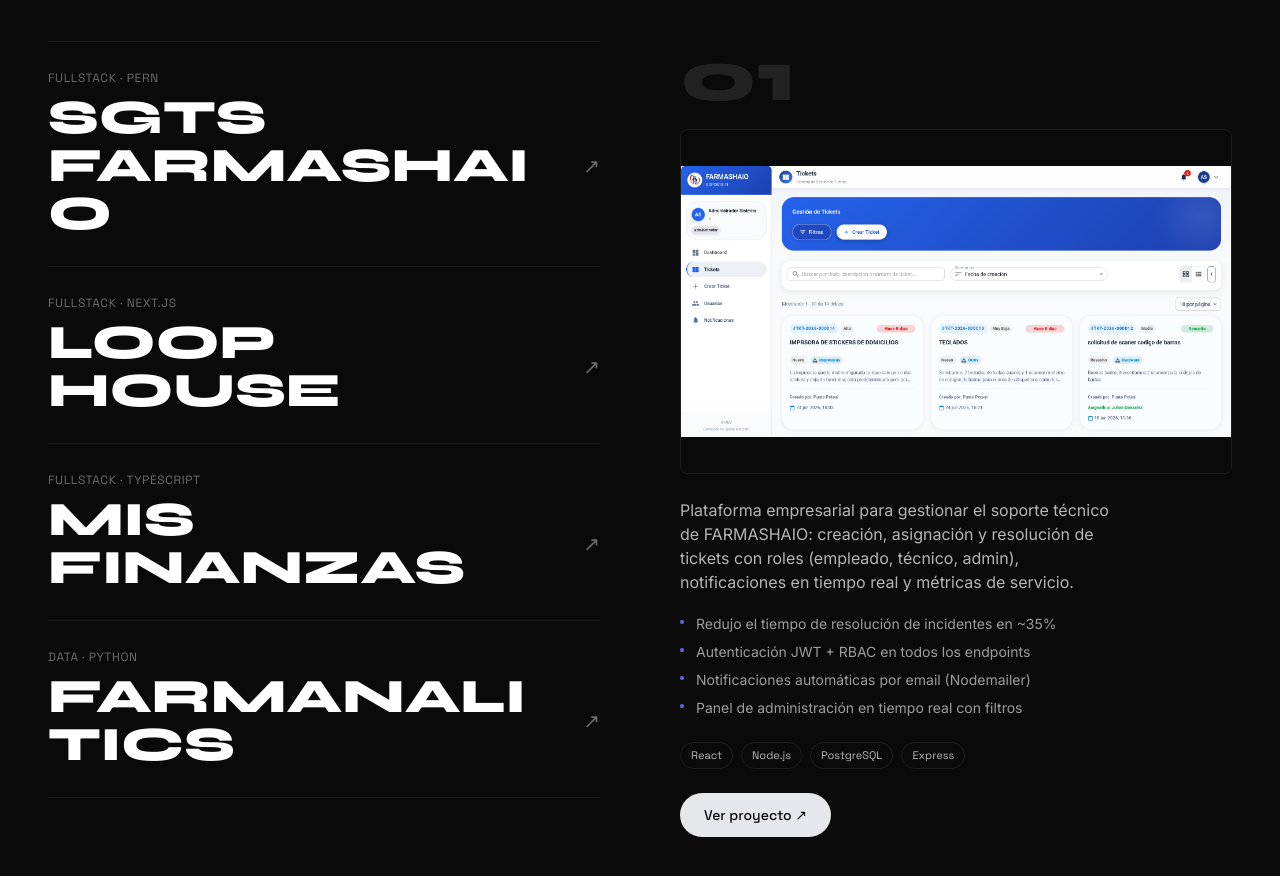
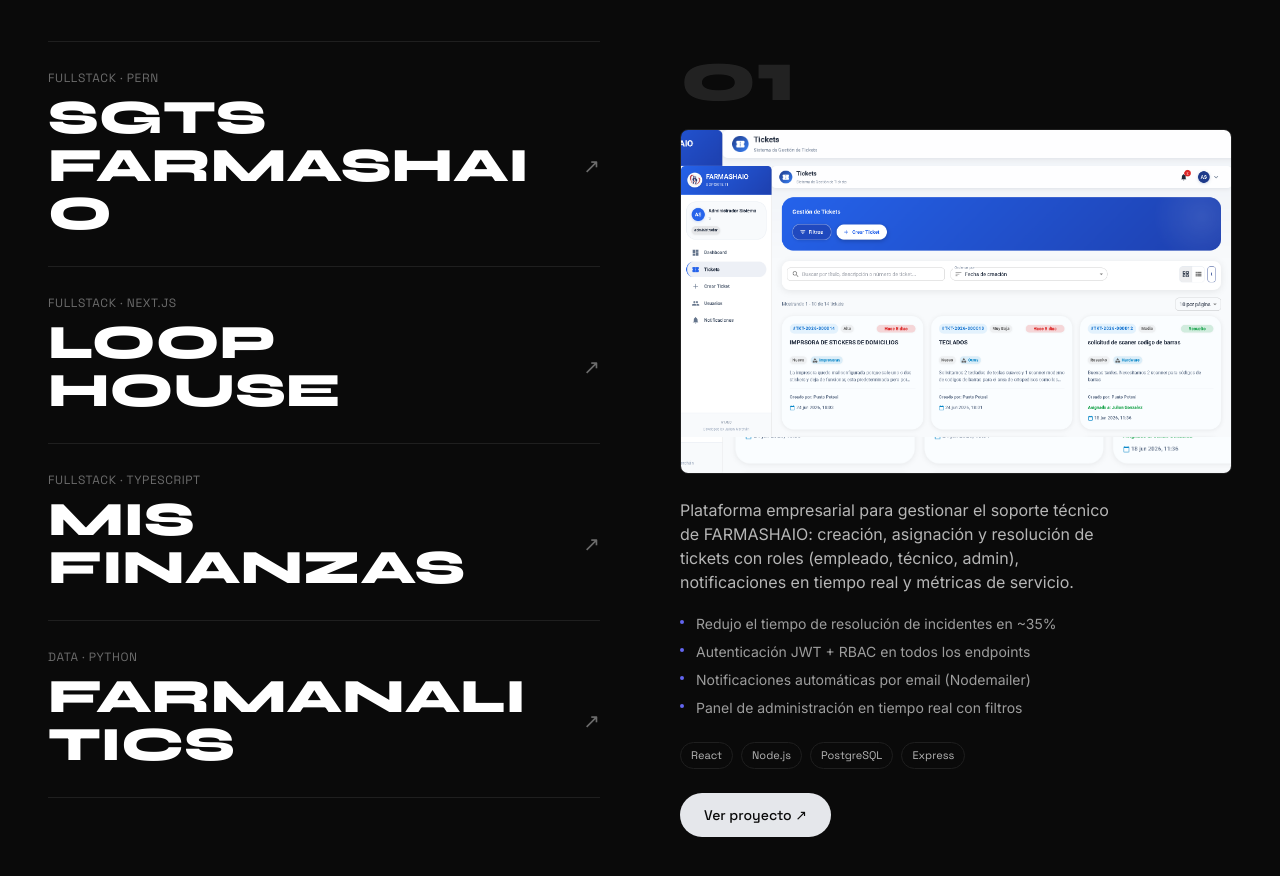
Before and after one commit to Julian-Enable/portafolio, a React (Vite) app: page / in a window 1280 px wide. Shown: the part 1920-2796 px from the top of the page. Built offline with nearby package versions, Linux system fonts and the light colour scheme.

Commit message:
Fill project image letterbox

```diff
--- a/src/components/Projects.jsx
+++ b/src/components/Projects.jsx
@@ -67,7 +67,7 @@
                   style={{
                     opacity: active === i ? 1 : 0,
                     background: p.image
-                      ? `#0a0a0a url(${p.image}) center / contain no-repeat`
+                      ? `url(${p.image}) center / contain no-repeat, url(${p.image}) center / cover no-repeat`
                       : p.color,
                   }}
                 />
```
